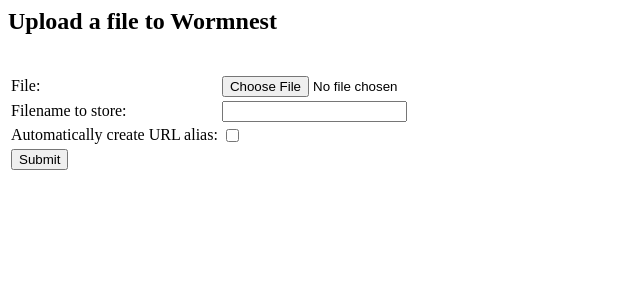
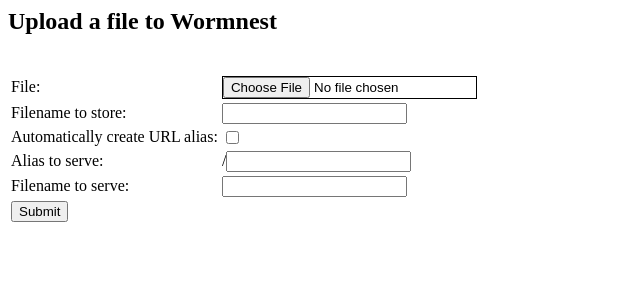
Before and after one commit to operatorequals/wormnest, a Flask app: page /manage/upload in a window 1280 px wide. Shown: the top 300 px of the page, without its empty margins (0-640 px from the left). Run offline with Flask 2, Linux system fonts and the light colour scheme.

Commit message:
Drag-n-drop on file upload
Added a liiitle JS to enable the File drag-and-drop on
file upload.

Also, added alias and filename field for file, in case an alias
is auto-created.

```diff
--- a/templates/upload_page.html
+++ b/templates/upload_page.html
@@ -2,6 +2,12 @@
 <title>
 File Upload
 </title>
+	<script>
+function getFileName(){
+	var x = document.getElementById('entry_value')
+	document.getElementById('fileName').innerHTML = x.value.split('\\').pop()
+}
+	</script>
 </head>
 <body>
 
@@ -15,7 +21,9 @@ File Upload
   	File:
   </td>
   <td>
-	<input type="file" name="file">
+	  <div class="form" width="20%" height="20%" style="border:1px solid black;">
+		  <input name="file" id="entry_value" width="20%" height="20%" ref="fileInput" type="file" onchange="getFileName()">
+	  </div>
 	</td>
 		</tr>
 
@@ -27,13 +35,28 @@ File Upload
 	<input type="text" name="filename" value=""><br>
 		</td>
 	</tr>
-
 	<tr>
 		<td>
 	Automatically create URL alias:
 		</td>
 		<td>
 	<input type="checkbox" name="create_alias" value="True">
+		</td>
+	</tr>
+	<tr>
+		<td>
+	Alias to serve:
+		</td>
+		<td>
+	/<input type="text" name="alias" ><br>
+		</td>
+	</tr>
+	<tr>
+		<td>
+	Filename to serve:
+		</td>
+		<td>
+	<input type="text" name="deliver_filename" ><br>
 		</td>
 	</tr>
 	<tr>
```
